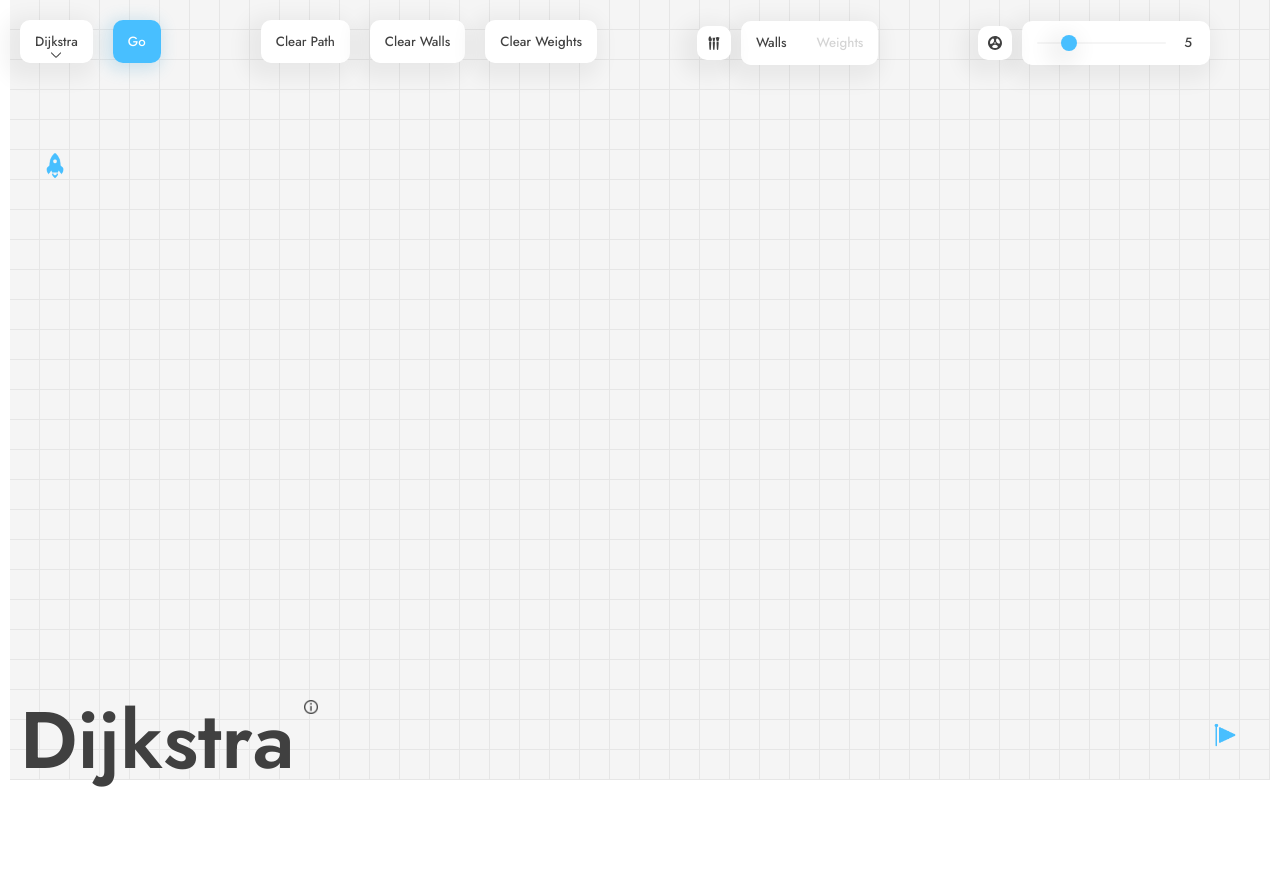
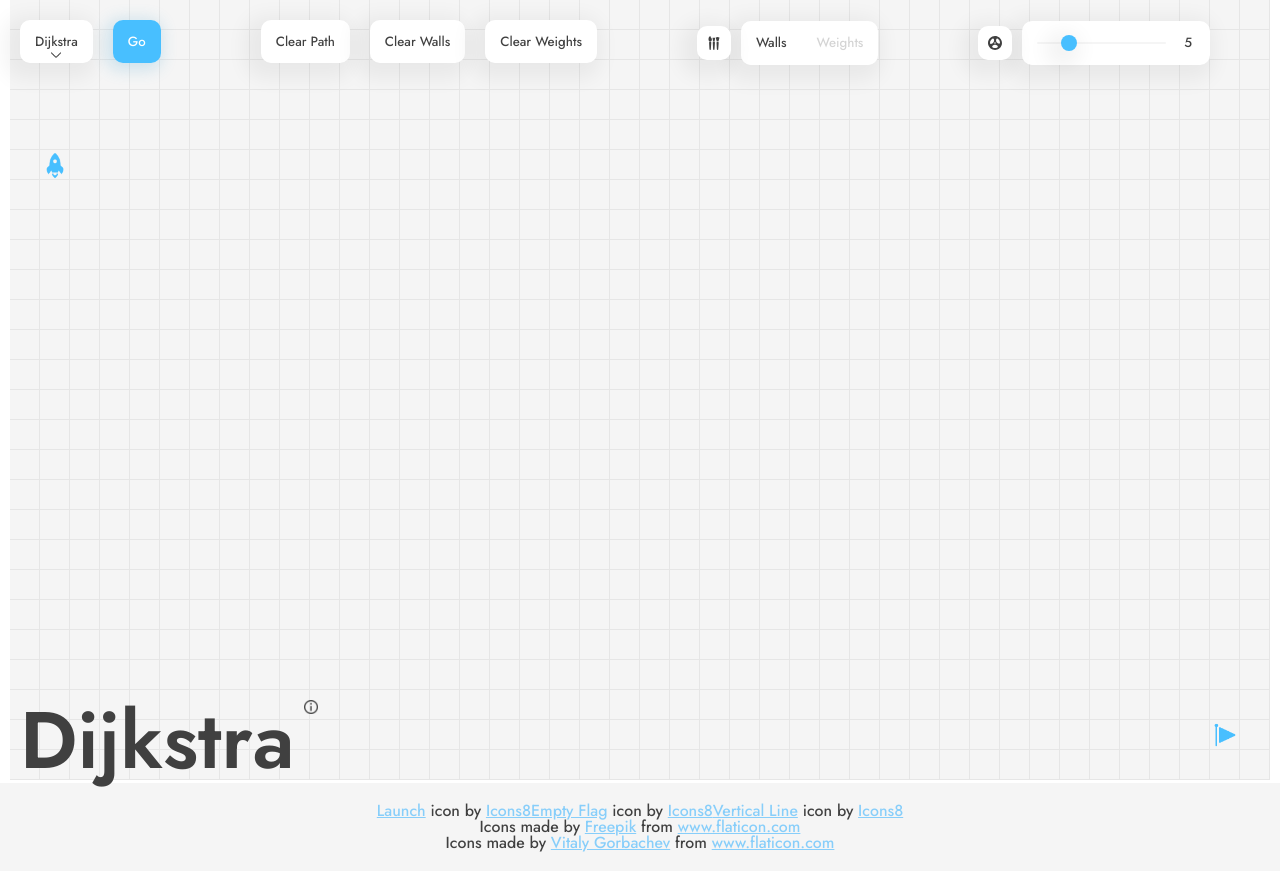
Before and after one commit to allenchung01/PathfindingVisualizer, a React (Create React App) app: page / in a window 1280 px wide. Before the commit the page ends 800 px from the top, so only its background shows below. Built offline with nearby package versions, Linux system fonts and the light colour scheme.

Commit message:
Added a credits component

```diff
--- /dev/null
+++ b/src/PathfindingVisualizer/Components/Credits/Credits.css
@@ -0,0 +1,3 @@
+.credits {
+  background-color: white;
+}
--- /dev/null
+++ b/src/PathfindingVisualizer/Components/Credits/Credits.jsx
@@ -0,0 +1,49 @@
+import React from "react";
+
+export default function Credits() {
+  return (
+    <div className="credits">
+      <a target="_blank" href="https://icons8.com/icon/62234/launch">
+        Launch
+      </a>{" "}
+      icon by{" "}
+      <a target="_blank" href="https://icons8.com">
+        Icons8
+      </a>
+      <a target="_blank" href="https://icons8.com/icon/100900/empty-flag">
+        Empty Flag
+      </a>{" "}
+      icon by{" "}
+      <a target="_blank" href="https://icons8.com">
+        Icons8
+      </a>
+      <a target="_blank" href="https://icons8.com/icon/118838/vertical-line">
+        Vertical Line
+      </a>{" "}
+      icon by{" "}
+      <a target="_blank" href="https://icons8.com">
+        Icons8
+      </a>
+      <div>
+        Icons made by{" "}
+        <a href="https://www.freepik.com" title="Freepik">
+          Freepik
+        </a>{" "}
+        from{" "}
+        <a href="https://www.flaticon.com/" title="Flaticon">
+          www.flaticon.com
+        </a>
+      </div>
+      <div>
+        Icons made by{" "}
+        <a href="" title="Vitaly Gorbachev">
+          Vitaly Gorbachev
+        </a>{" "}
+        from{" "}
+        <a href="https://www.flaticon.com/" title="Flaticon">
+          www.flaticon.com
+        </a>
+      </div>
+    </div>
+  );
+}
--- a/src/PathfindingVisualizer/PathfindingVisualizer.jsx
+++ b/src/PathfindingVisualizer/PathfindingVisualizer.jsx
@@ -7,6 +7,7 @@ import NavigationBar from "./NavigationBar/NavigationBar";
 import DrawToggle from "./Buttons/DrawToggle/DrawToggle";
 import Slider from "./Buttons/Slider/Slider";
 import AlgorithmTitle from "./AlgorithmTitle/AlgorithmTitle";
+import Credits from "./Components/Credits/Credits";
 
 // Functions
 import { dijkstra } from "./Search Algorithms/Dijkstra";
@@ -123,43 +124,7 @@ export default class PathfindingVisualizer extends Component {
         </NavigationBar>
 
         {this.displayGrid(grid)}
-        {/*<div className="credits">
-          <a target="_blank" href="https://icons8.com/icon/62234/launch">
-            Launch
-          </a>{" "}
-          icon by{" "}
-          <a target="_blank" href="https://icons8.com">
-            Icons8
-          </a>
-          <a target="_blank" href="https://icons8.com/icon/100900/empty-flag">
-            Empty Flag
-          </a>{" "}
-          icon by{" "}
-          <a target="_blank" href="https://icons8.com">
-            Icons8
-          </a>
-          <a
-            target="_blank"
-            href="https://icons8.com/icon/118838/vertical-line"
-          >
-            Vertical Line
-          </a>{" "}
-          icon by{" "}
-          <a target="_blank" href="https://icons8.com">
-            Icons8
-          </a>
-          <div>
-            Icons made by{" "}
-            <a href="https://www.freepik.com" title="Freepik">
-              Freepik
-            </a>{" "}
-            from{" "}
-            <a href="https://www.flaticon.com/" title="Flaticon">
-              www.flaticon.com
-            </a>
-          </div>
-    </div>
-    <div>Icons made by <a href="" title="Vitaly Gorbachev">Vitaly Gorbachev</a> from <a href="https://www.flaticon.com/" title="Flaticon">www.flaticon.com</a></div>*/}
+        <Credits />
       </div>
     );
   }
```
